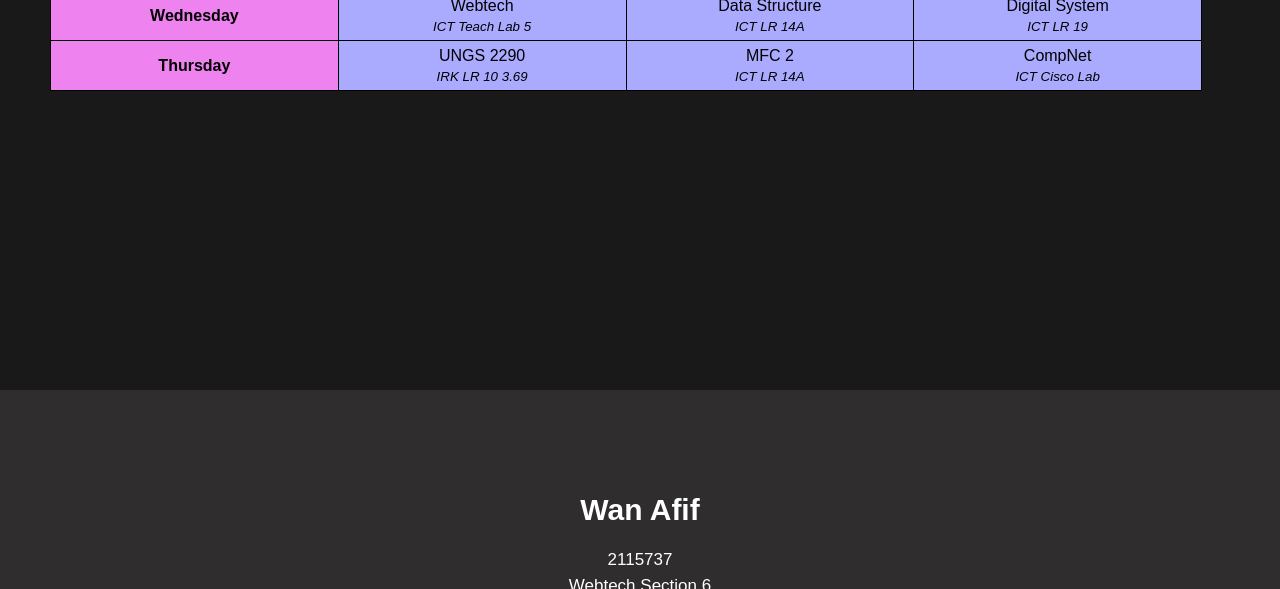
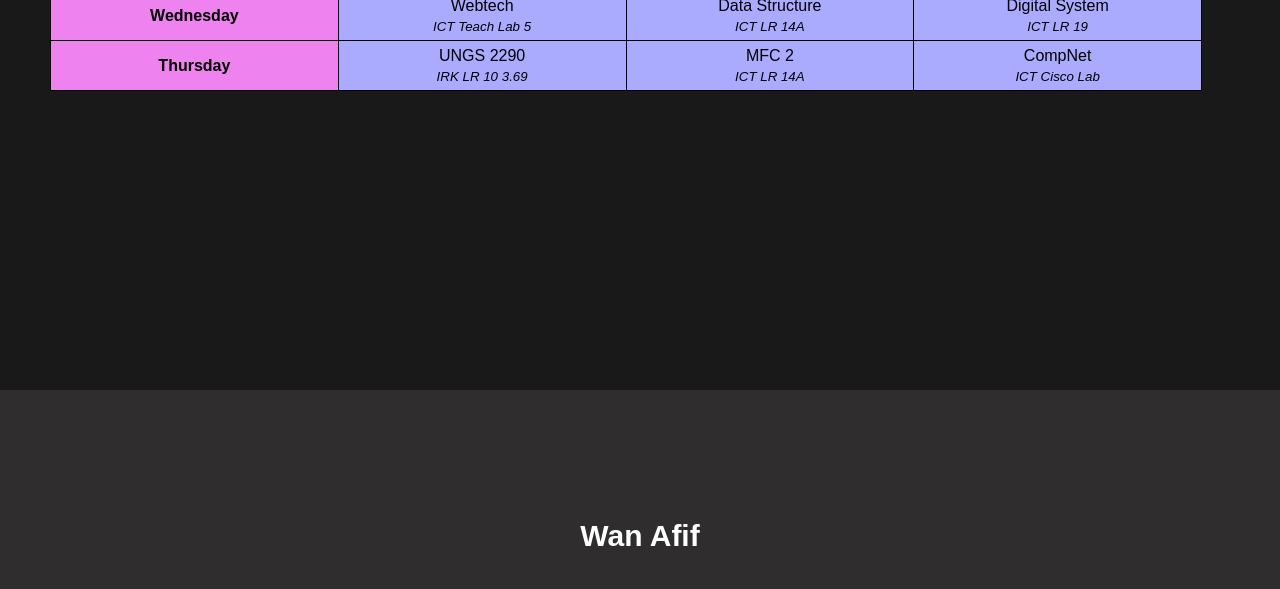
Before and after one commit to afuuuf/Portfolio, a plain HTML site: page timetable.html in a window 1280 px wide. Shown: the part 410-999 px from the top of the page. Drawn offline with Linux system fonts and the light colour scheme.

Commit message:
Remove Unnecessary Information in Footer

```diff
--- a/timetable.html
+++ b/timetable.html
@@ -99,8 +99,6 @@
   <!--bottom page section-->
   <footer>
     <p>Wan Afif</p>
-    <p>2115737</p>
-    <p>Webtech Section 6</p>
     <div class="social">
       <a href="https://www.facebook.com/wan.afif.18"><i class="fa-brands fa-facebook"></i></a>
       <a href="https://www.instagram.com/wnafif/"><i class="fab fa-instagram"></i></a>
```
Also changed, not shown: contact.html (+0 -2 lines), education.html (+0 -2 lines), favorite.html (+0 -2 lines), index.html (+0 -2 lines).
